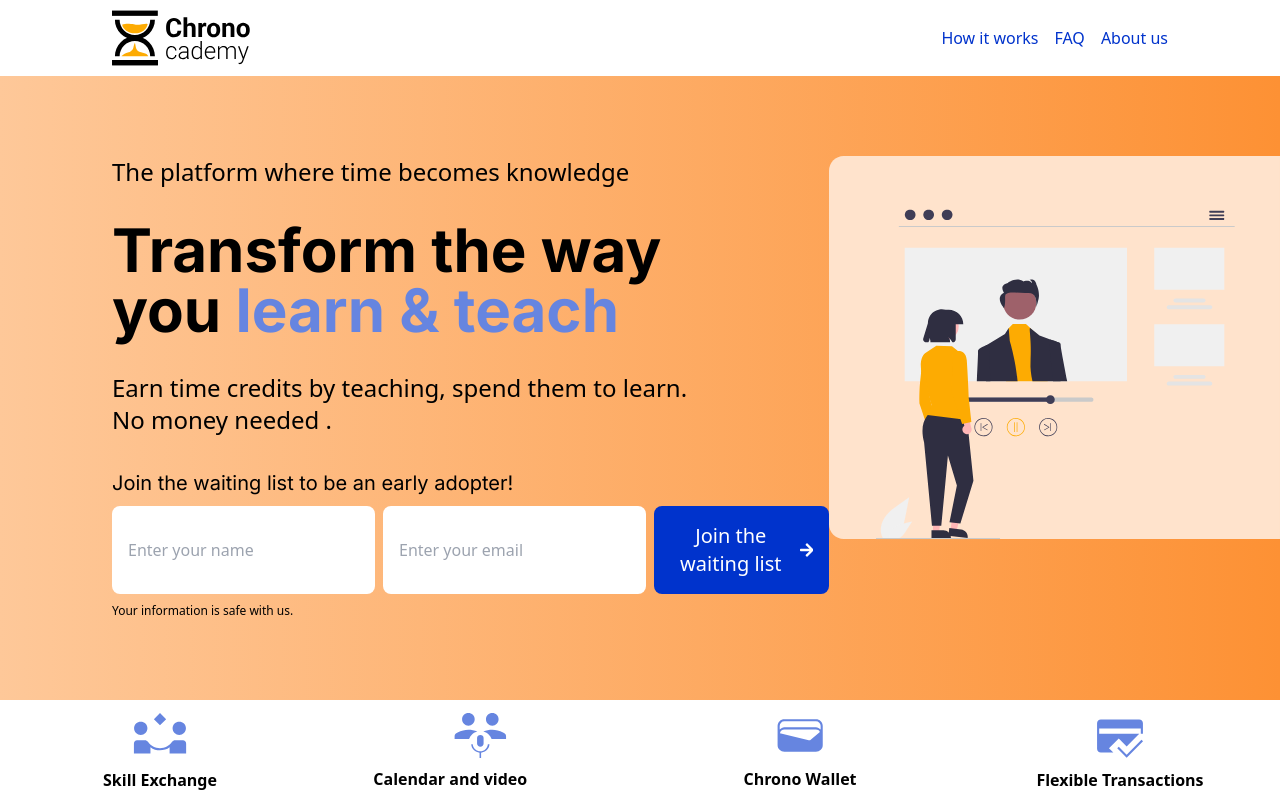
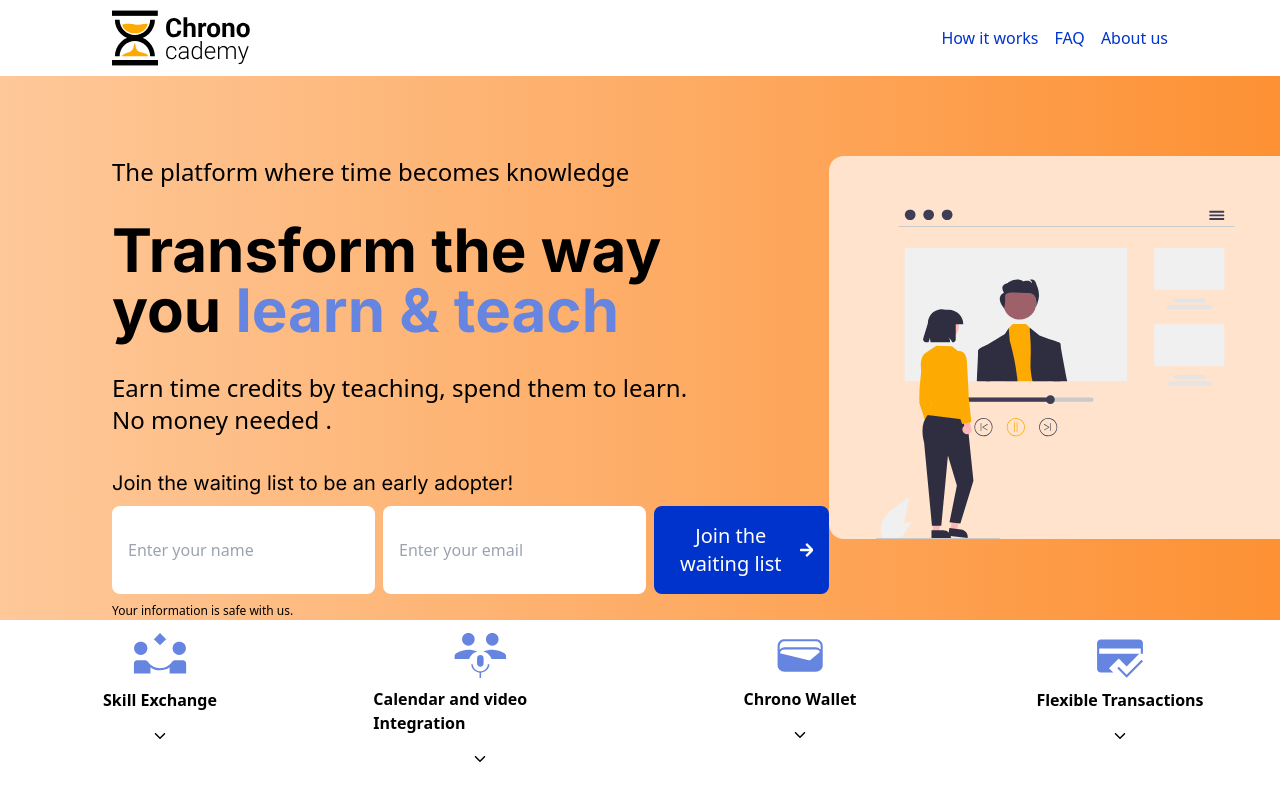
Before and after one commit to juaninicolai/chronocademy, a Next.js app: page / in a window 1280 px wide. Shown: the top 795 px of the page. Built offline with nearby package versions, Linux system fonts and the light colour scheme.

Commit message:
Fix padding after modifying CTA

```diff
--- a/app/components/Hero.tsx
+++ b/app/components/Hero.tsx
@@ -5,7 +5,7 @@ export default function Hero() {
     return (
         <div id={"hero-section"}
              className={"flex justify-between bg-gradient-to-r from-primary-orange-200 to-primary-orange-400"}>
-            <div id={"hero-text"} className={"flex flex-col justify-center pl-28 space-y-8 py-20"}>
+            <div id={"hero-text"} className={"flex flex-col justify-center pl-28 space-y-8 pt-20 pb-19"}>
                 <h3 className={"font-roboto text-2xl"}>The platform where time becomes knowledge</h3>
                 <h1 className={"text-6xl font-bold"}>Transform the way <br/>you <span
                     className={"text-primary-blue-300"}>learn & teach</span></h1>
@@ -14,7 +14,7 @@ export default function Hero() {
                 .</p>
                 <CTA/>
             </div>
-            <div id={"hero-image"} className={"py-20"}>
+            <div id={"hero-image"} className={"py-20 pb-19"}>
                 <Image
                     src="/hero.svg"
                     alt="chronocademy illustration for hero section"
```
